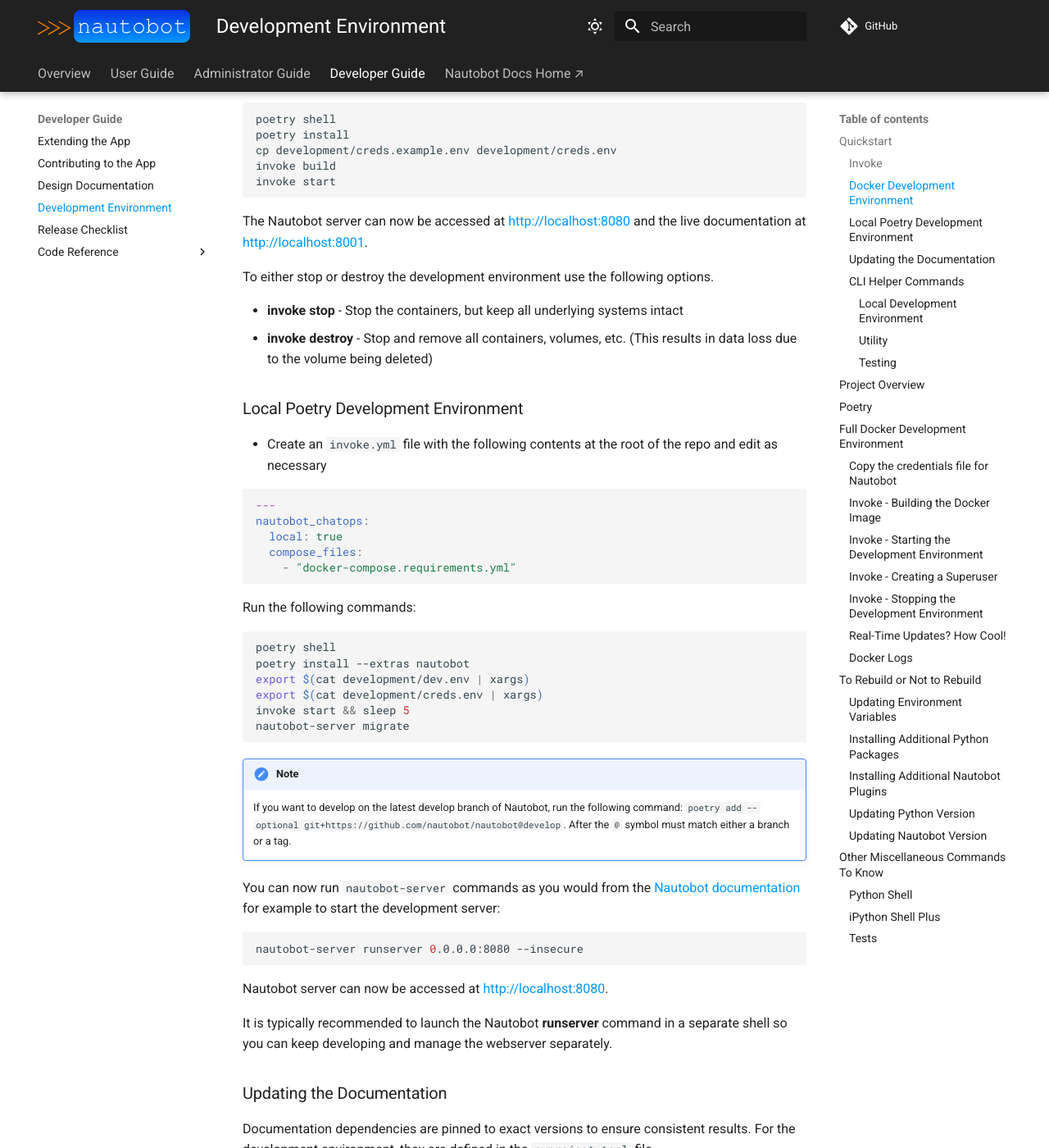
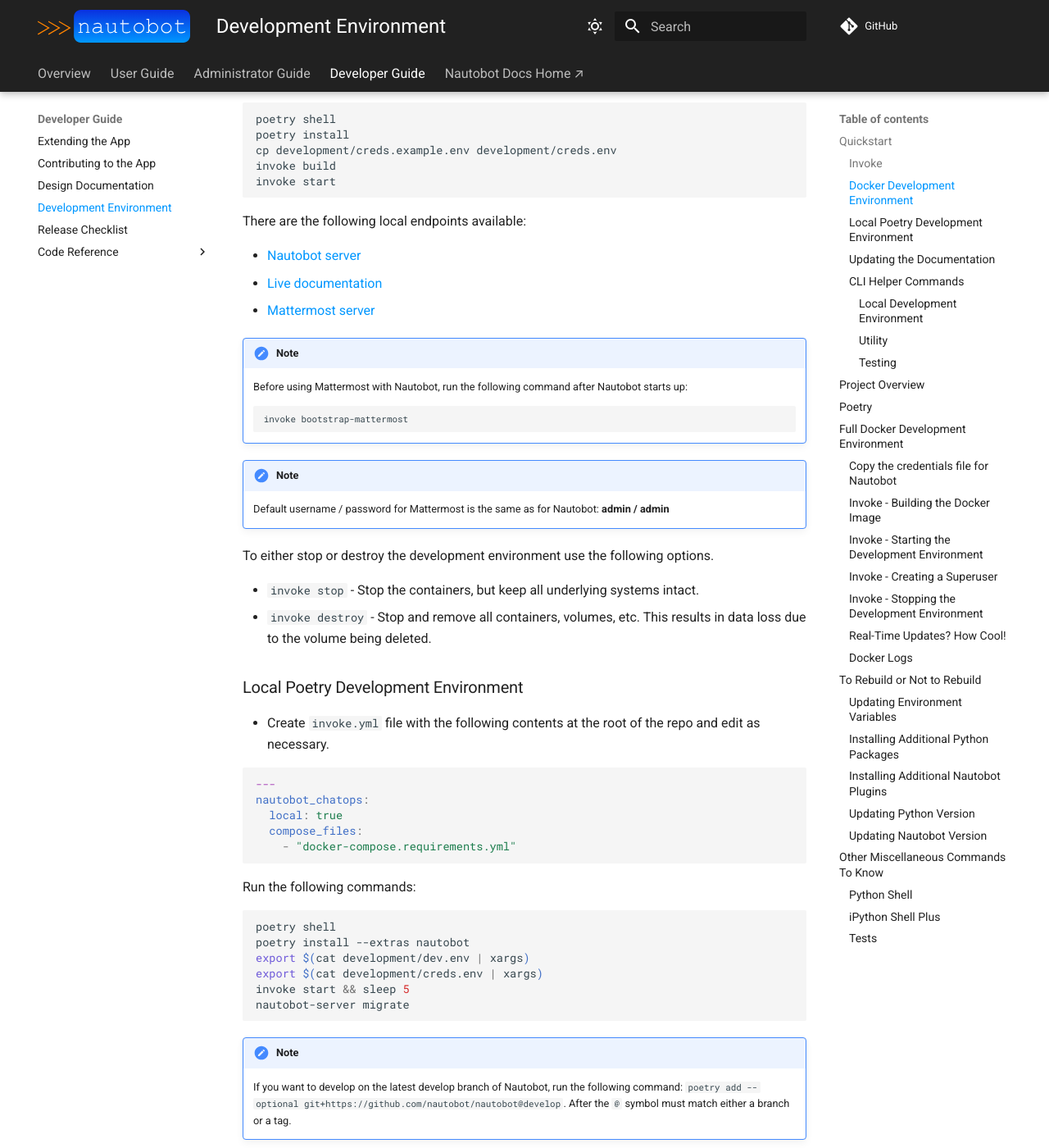
Before and after one commit to nautobot/nautobot-app-chatops, an MkDocs documentation site: the page built from docs/dev/dev_environment.md, in a window 1280 px wide and 1400 px high, scrolled down 1420 px. Shown: the whole window at 82% size. Built offline with MkDocs 1.6.1 and Material for MkDocs 9.7.7, drawn with Linux system fonts in a browser that asks for light colours; comment, search, counter and statistics services are not loaded; some of the changed text lies outside the part shown.

````diff
--- a/docs/dev/dev_environment.md
+++ b/docs/dev/dev_environment.md
@@ -24,7 +24,7 @@
 
 ### Docker Development Environment
 
-!!! tip
+!!! TIP
     This is the recommended option for development.
 
 This project is managed by [Python Poetry](https://python-poetry.org/) and has a few requirements to setup your development environment:
@@ -42,16 +42,29 @@
 invoke start
 ```
 
-The Nautobot server can now be accessed at [http://localhost:8080](http://localhost:8080) and the live documentation at [http://localhost:8001](http://localhost:8001).
+There are the following local endpoints available:
+
+- [Nautobot server](http://localhost:8080)
+- [Live documentation](http://localhost:8001)
+- [Mattermost server](http://localhost:8065)
+
+!!! NOTE
+    Before using Mattermost with Nautobot, run the following command after Nautobot starts up:
+    ```
+    invoke bootstrap-mattermost
+    ```
+
+!!! NOTE
+    Default username / password for Mattermost is the same as for Nautobot: **admin / admin**
 
 To either stop or destroy the development environment use the following options.
 
-- **invoke stop** - Stop the containers, but keep all underlying systems intact
-- **invoke destroy** - Stop and remove all containers, volumes, etc. (This results in data loss due to the volume being deleted)
+- `invoke stop` - Stop the containers, but keep all underlying systems intact.
+- `invoke destroy` - Stop and remove all containers, volumes, etc. This results in data loss due to the volume being deleted.
 
 ### Local Poetry Development Environment
 
-- Create an `invoke.yml` file with the following contents at the root of the repo and edit as necessary
+- Create `invoke.yml` file with the following contents at the root of the repo and edit as necessary.
 
 ```yaml
 ---
@@ -72,7 +85,7 @@
 nautobot-server migrate
 ```
 
-!!! note
+!!! NOTE
     If you want to develop on the latest develop branch of Nautobot, run the following command: `poetry add --optional git+https://github.com/nautobot/nautobot@develop`. After the `@` symbol must match either a branch or a tag.
 
 You can now run `nautobot-server` commands as you would from the [Nautobot documentation](https://nautobot.readthedocs.io/en/latest/) for example to start the development server:
@@ -83,7 +96,7 @@
 
 Nautobot server can now be accessed at [http://localhost:8080](http://localhost:8080).
 
-It is typically recommended to launch the Nautobot **runserver** command in a separate shell so you can keep developing and manage the webserver separately.
+It is typically recommended to launch the `nautobot runserver` command in a separate shell, so you can keep developing and manage the web server separately.
 
 ### Updating the Documentation
 
@@ -93,7 +106,7 @@
 
 ### CLI Helper Commands
 
-The project features a CLI helper based on [Invoke](https://www.pyinvoke.org/) to help setup the development environment. The commands are listed below in 3 categories:
+The project features a CLI helper based on [Invoke](https://www.pyinvoke.org/) to help set up the development environment. The commands are listed below in 3 categories:
 
 - `dev environment`
 - `utility`
@@ -101,41 +114,40 @@
 
 Each command can be executed with `invoke <command>`. All commands support the arguments `--nautobot-ver` and `--python-ver` if you want to manually define the version of Python and Nautobot to use. Each command also has its own help `invoke <command> --help`
 
-!!! note
-    To run the mysql (mariadb) development environment, set the environment variable as such `export NAUTOBOT_USE_MYSQL=1`.
+!!! NOTE
+    To run the MySQL (MariaDB) development environment, set the environment variable as such `export NAUTOBOT_USE_MYSQL=1`.
 
 #### Local Development Environment
 
 ```
-  build            Build all docker images.
-  debug            Start Nautobot and its dependencies in debug mode.
-  destroy          Destroy all containers and volumes.
-  restart          Restart Nautobot and its dependencies in detached mode.
-  start            Start Nautobot and its dependencies in detached mode.
-  stop             Stop Nautobot and its dependencies.
+build            Build all docker images.
+debug            Start Nautobot and its dependencies in debug mode.
+destroy          Destroy all containers and volumes.
+restart          Restart Nautobot and its dependencies in detached mode.
+start            Start Nautobot and its dependencies in detached mode.
+stop             Stop Nautobot and its dependencies.
 ```
 
 #### Utility
 
 ```
-  cli              Launch a bash shell inside the running Nautobot container.
-  create-user      Create a new user in django (default: admin), will prompt for password.
-  makemigrations   Run Make Migration in Django.
-  nbshell          Launch a nbshell session.
+cli              Launch a bash shell inside the running Nautobot container.
+create-user      Create a new user in django (default: admin), will prompt for password.
+makemigrations   Run Make Migration in Django.
+nbshell          Launch a nbshell session.
 ```
 
 #### Testing
 
 ```
-  bandit           Run bandit to validate basic static code security analysis.
-  black            Run black to check that Python files adhere to its style standards.
-  flake8           Run flake8 to check that Python files adhere to its style standards.
-  pydocstyle       Run pydocstyle to validate docstring formatting adheres to NTC defined standards.
-  pylint           Run pylint code analysis.
-  tests            Run all tests for this plugin.
-  unittest         Run Django unit tests for the plugin.
+bandit           Run bandit to validate basic static code security analysis.
+black            Run black to check that Python files adhere to its style standards.
+flake8           Run flake8 to check that Python files adhere to its style standards.
+pydocstyle       Run pydocstyle to validate docstring formatting adheres to NTC defined standards.
+pylint           Run pylint code analysis.
+tests            Run all tests for this plugin.
+unittest         Run Django unit tests for the plugin.
 ```
-
 
 ## Project Overview
 
@@ -143,7 +155,7 @@
 
 The upside to having the Nautobot service handled by Docker rather than locally is that you do not have to manage the Nautobot server. The [Docker logs](#docker-logs) provide the majority of the information you will need to help troubleshoot, while getting started quickly and not requiring you to perform several manual steps and remembering to have the Nautobot server running in a separate terminal while you develop.
 
-!!! note
+!!! NOTE
 	The local environment still uses Docker containers for the supporting services (Postgres, Redis, and RQ Worker), but the Nautobot server is handled locally by you, the developer.
 
 Follow the directions below for the specific development environment that you choose.
@@ -174,6 +186,8 @@
 ```
 
 ### Invoke - Building the Docker Image
+
+TBD: Update after merging https://github.com/nautobot/nautobot-plugin-chatops/pull/212
 
 The first thing you need to do is build the necessary Docker image for Nautobot that installs the specific `nautobot_ver`. The image is used for Nautobot and the Celery worker service used by Docker Compose.
 
@@ -225,11 +239,24 @@
 
 Once the containers are fully up, you should be able to open up a web browser, and view:
 
-- The Nautobot homepage at [http://localhost:8080](http://localhost:8080)
-- A live version of the documentation at [http://localhost:8001](http://localhost:8001)
+- [Nautobot server](http://localhost:8080)
+- [Live documentation](http://localhost:8001)
+- [Mattermost server](http://localhost:8065)
 
-!!! note
-	Sometimes the containers take a minute to fully spin up. If the page doesn't load right away, wait a minute and try again.
+!!! NOTE
+	Sometimes the containers take a minute to fully spin up. If the page doesn't load right away, wait a minute and try again. To see logs you can run:
+    ```shell
+    invoke logs --follow`
+    ```
+
+!!! NOTE
+    Before using Mattermost with Nautobot, run the following command after Nautobot starts up:
+    ```
+    invoke bootstrap-mattermost
+    ```
+
+!!! NOTE
+    Default username / password for Mattermost is the same as for Nautobot: **admin / admin**
 
 ### Invoke - Creating a Superuser
 
@@ -239,7 +266,7 @@
 - `NAUTOBOT_SUPERUSER_API_TOKEN=0123456789abcdef0123456789abcdef01234567`
 - `NAUTOBOT_SUPERUSER_PASSWORD=admin`
 
-!!! note
+!!! NOTE
 	The default username is **admin**, but can be overridden by specifying **NAUTOBOT_SUPERUSER_USERNAME**.
 
 If you need to create additional superusers, run the follow commands.
@@ -289,7 +316,7 @@
 
 This will safely shut down all of your running Docker containers for this project. When you are ready to spin containers back up, it is as simple as running `invoke start` again [as seen previously](#invoke-starting-the-development-environment).
 
-!!! warning
+!!! WARNING
 	If you're wanting to reset the database and configuration settings, you can use the `invoke destroy` command, but **you will lose any data stored in those containers**, so make sure that is what you want to do.
 
 ### Real-Time Updates? How Cool!
@@ -300,12 +327,12 @@
 
 The magic here is the root directory is mounted inside your Docker containers when built and ran, so **any** changes made to the files in here are directly updated to the Nautobot plugin code running in Docker. This means that as you modify the code in your plugin folder, the changes will be instantly updated in Nautobot.
 
-!!! warning
+!!! WARNING
 	There are a few exceptions to this, as outlined in the section [To Rebuild or Not To Rebuild](#to-rebuild-or-not-to-rebuild).
 
 The back-end Django process is setup to automatically reload itself (it only takes a couple of seconds) every time a file is updated (saved). So for example, if you were to update one of the files like `tables.py`, then save it, the changes will be visible right away in the web browser!
 
-!!! note
+!!! NOTE
 	You may get connection refused while Django reloads, but it should be refreshed fairly quickly.
 
 ### Docker Logs
@@ -316,7 +343,7 @@
 ➜ docker logs <name of container> -f
 ```
 
-!!! note
+!!! NOTE
 	The `-f` tag will keep the logs open, and output them in realtime as they are generated.
 
 So for example, our plugin is named `nautobot-chatops`, the command would most likely be `docker logs nautobot_chatops_nautobot_1 -f`. You can find the name of all running containers via `docker ps`.
@@ -381,7 +408,7 @@
 
 Once the containers are up and running, you should now see the new plugin installed in your Nautobot instance.
 
-!!! note
+!!! NOTE
     You can even launch an `ngrok` service locally on your laptop, pointing to port 8080 (such as for chatops development), and it will point traffic directly to your Docker images.
 
 ### Updating Python Version
````
Also changed, not shown: docs/admin/install/index.md (+46 -51 lines), docs/glossary.md (+7 -7 lines), docs/user/aci_commands.md (added, +17 -0 lines), docs/user/app_getting_started.md (+4 -3 lines), 1 other file.
